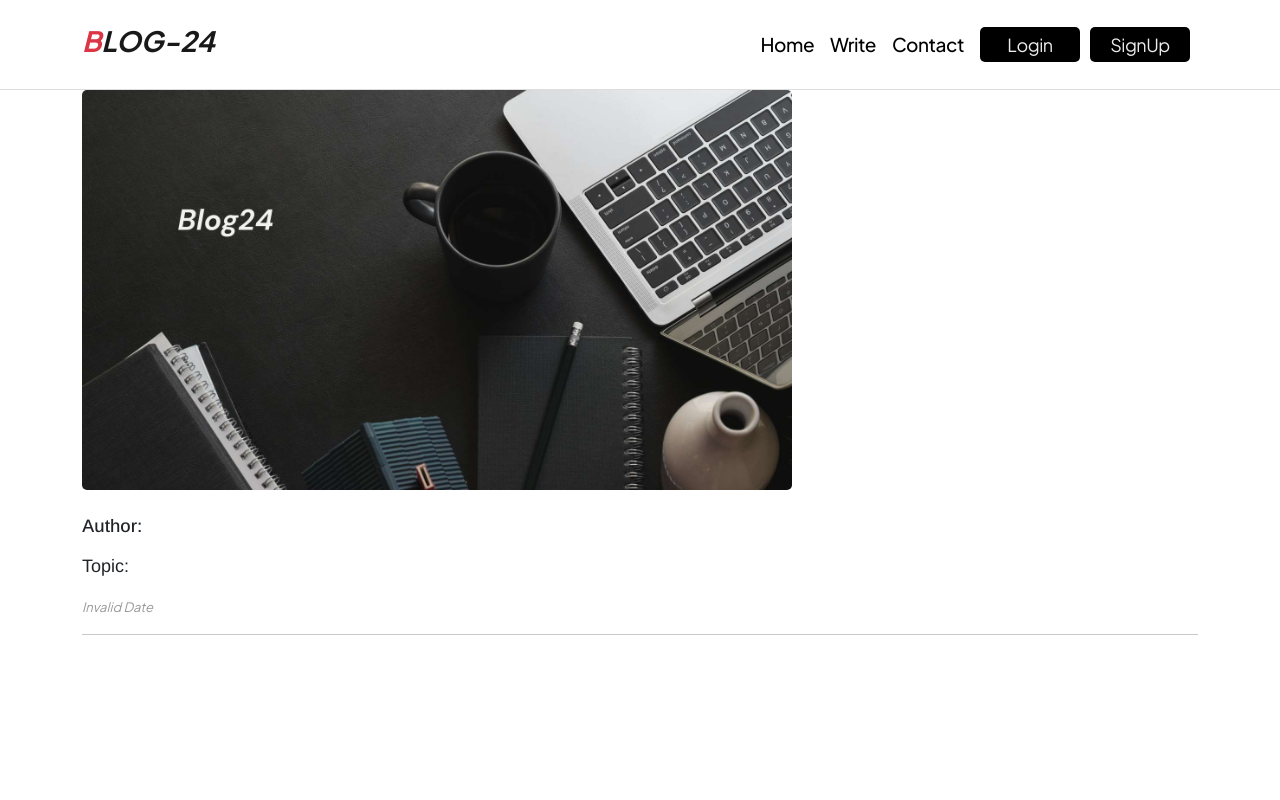
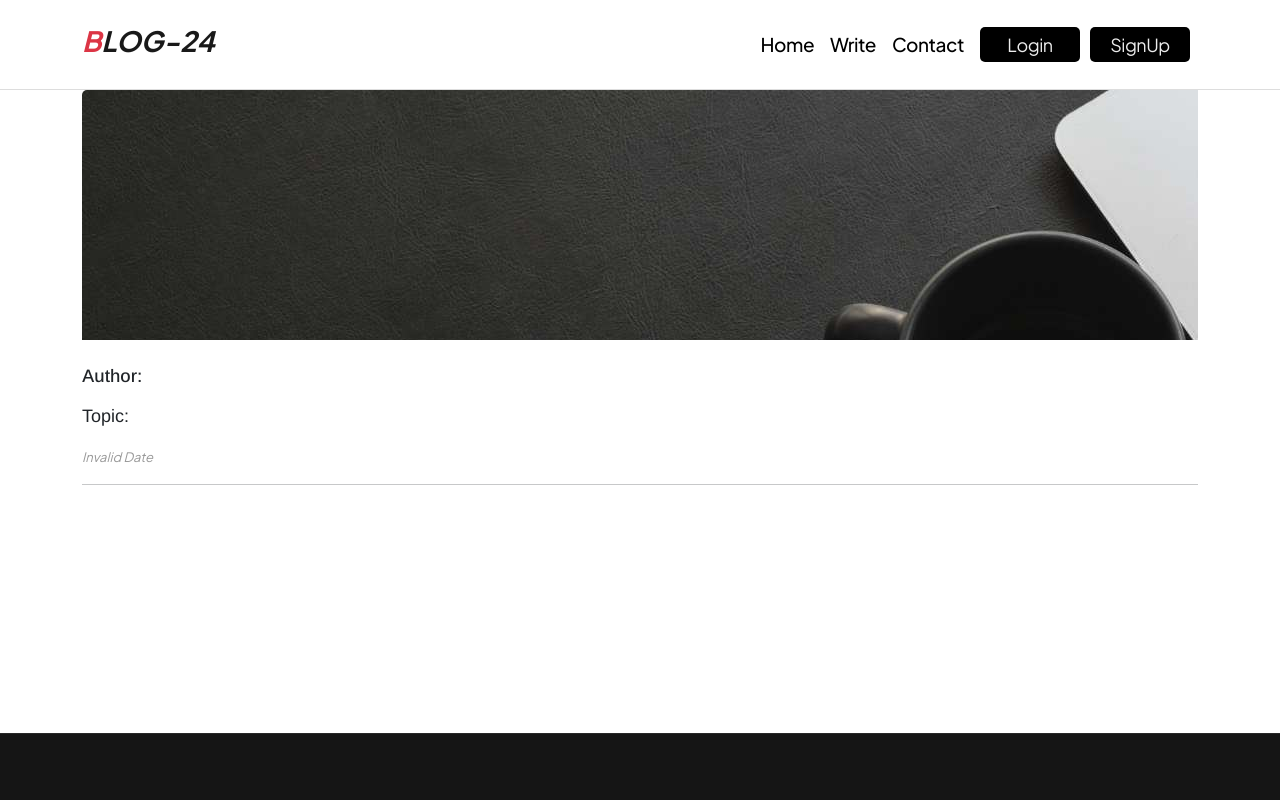
Before and after one commit to Rayhan-abdullha/full-stack-blogsite, a React (Vite) app: page /post/1 in a window 1280 px wide. Shown: the top 800 px of the page. Built offline with nearby package versions, Linux system fonts and the light colour scheme.

Commit message:
single image size fix

```diff
--- a/src/pages/singlePost/singlePost.css
+++ b/src/pages/singlePost/singlePost.css
@@ -14,17 +14,27 @@ span.singlePostAuthor {
   font-size: 16px;
   text-transform: capitalize;
 }
+.post_img {
+  position: relative;
+  width: 100%;
+  max-height: 250px;
+  height: auto;
+  margin: 0 auto;
+  overflow: hidden;
+}
 .post_img img {
   border-radius: 5px;
 }
-@media screen and (min-width: 792px) {
+
 .post_img img {
-        height: 400px;
+  width: 100%;
+  max-height: 100%;
+  width: auto;
+  height: auto;
 }
-}
+
 @media screen and (max-width: 792px) {
   .post_img img {
     width: 100%;
-        max-height: 250px;
   }
 }
```
Lines whose indentation alone changed are shown as unchanged.
